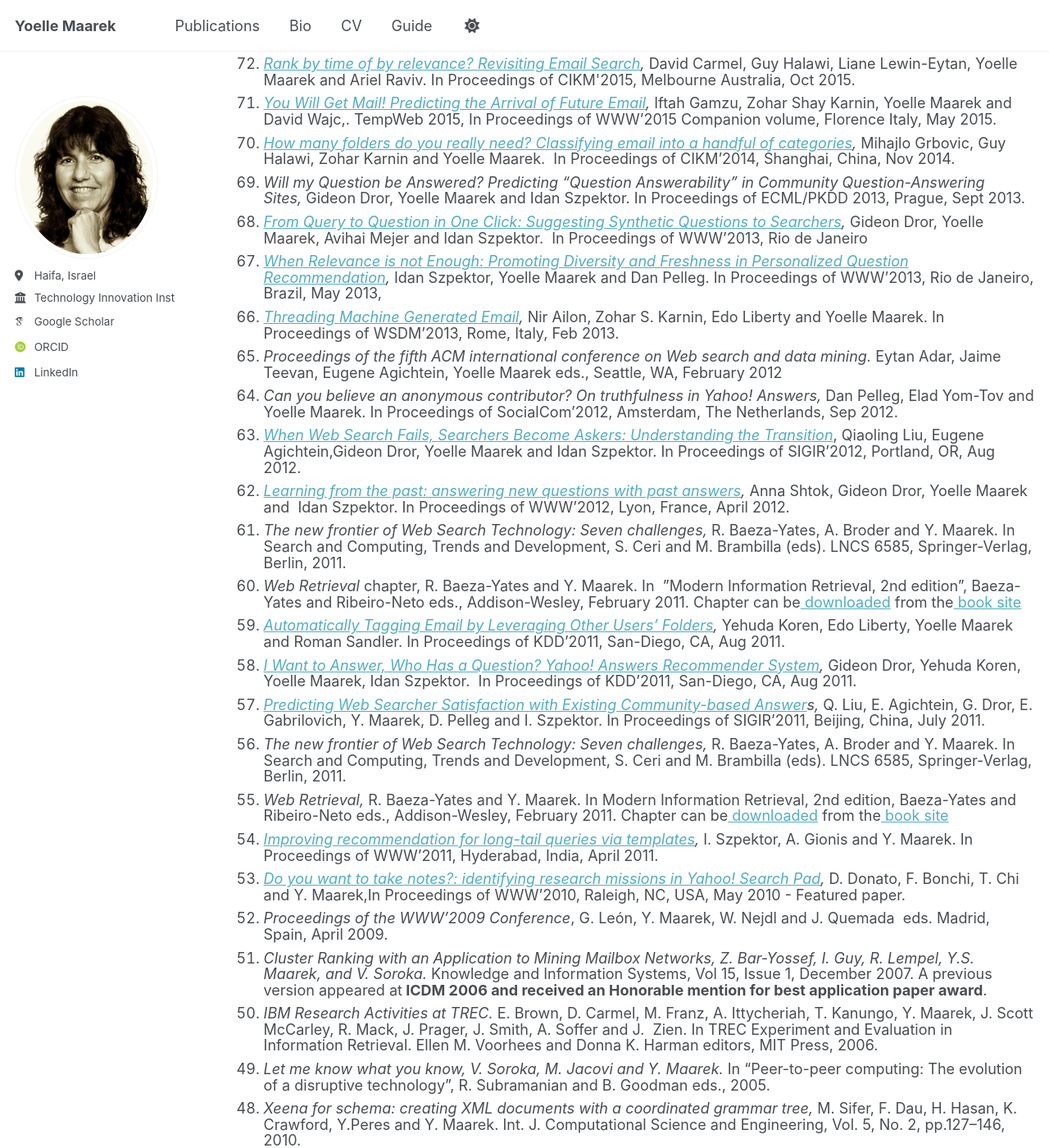
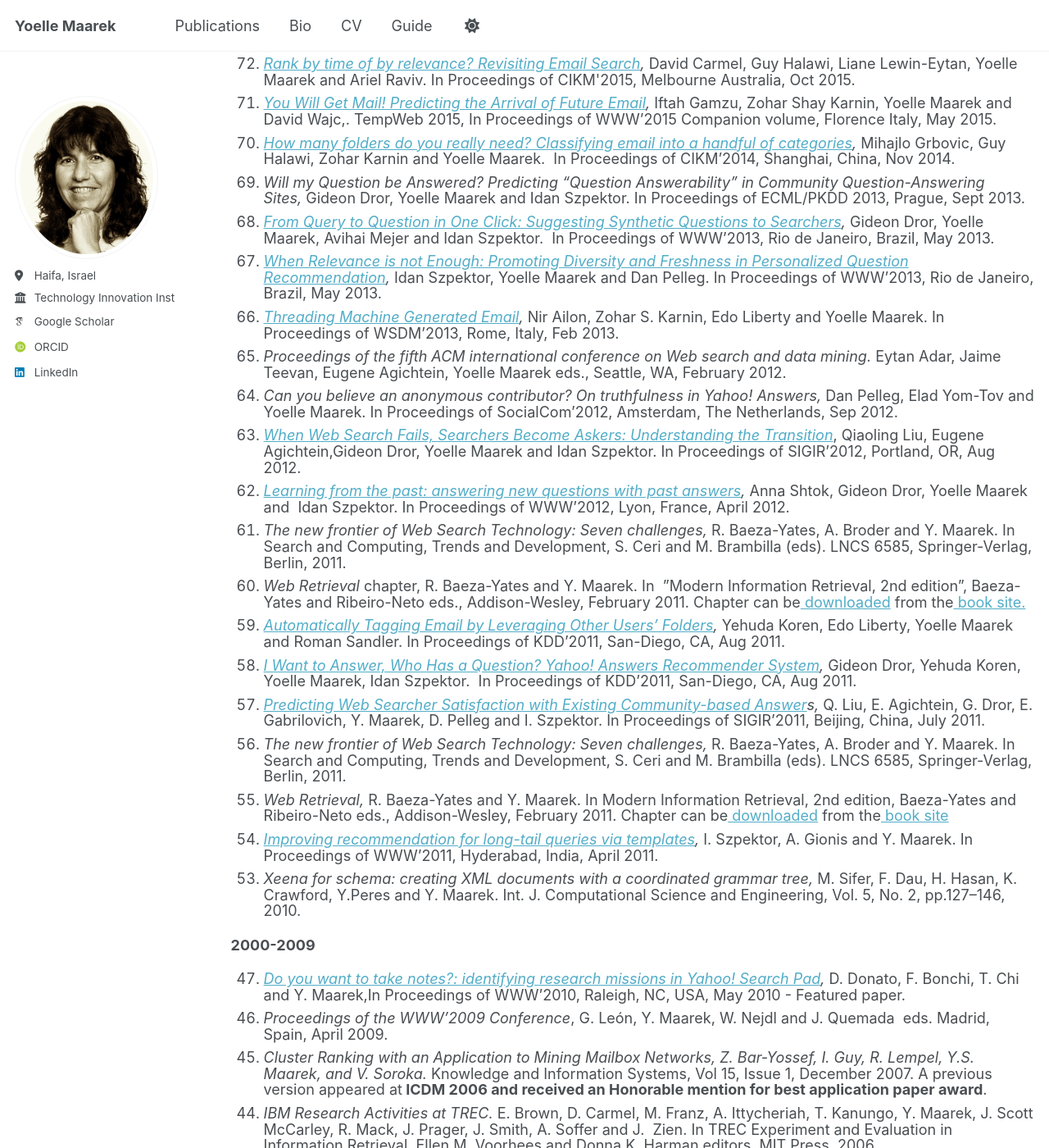
Before and after one commit to yoellemaarek/homepage, a Jekyll site: the page built from _pages/publications.html, in a window 1280 px wide and 1400 px high, scrolled down 1696 px. Shown: the whole window at 82% size. Built offline with Jekyll 4.4.1, drawn with Linux system fonts in a browser that asks for light colours; some web fonts are replaced.

Commit message:
reordering

```diff
--- a/_pages/publications.html
+++ b/_pages/publications.html
@@ -45,32 +45,32 @@
 <li class="li3"><em><a href="http://dl.acm.org/authorize?N24497">You Will Get Mail! Predicting the Arrival of Future Email</a>,&nbsp;</em>Iftah Gamzu, Zohar Shay Karnin, Yoelle Maarek and David Wajc,. TempWeb 2015, In Proceedings of&nbsp;WWW&rsquo;2015 Companion volume, Florence Italy, May 2015.</li>
 <li class="li3"><em><a href="http://dl.acm.org/authorize?N24498">How many folders do you really need? Classifying email into a handful of categories</a>,&nbsp;</em>Mihajlo Grbovic, Guy Halawi, Zohar Karnin and&nbsp;Yoelle Maarek.&nbsp;&nbsp;In Proceedings of&nbsp;CIKM&rsquo;2014, Shanghai, China, Nov 2014.&nbsp;</li>
 <li class="li3"><em>Will my Question be Answered? Predicting &ldquo;Question Answerability&rdquo; in Community Question-Answering Sites,&nbsp;</em>Gideon Dror, Yoelle Maarek and Idan Szpektor.&nbsp;In Proceedings of&nbsp;ECML/PKDD 2013, Prague, Sept 2013.</li>
-<li class="li3"><em><a href="http://dl.acm.org/authorize?N24499">From Query to Question in One Click: Suggesting Synthetic Questions to Searchers</a>,&nbsp;</em>Gideon Dror, Yoelle Maarek, Avihai Mejer and Idan Szpektor.&nbsp;&nbsp;In Proceedings of WWW&rsquo;2013, Rio de Janeiro</li>
-<li class="li3"><em><a href="http://dl.acm.org/authorize?N24490">When Relevance is not Enough: Promoting Diversity and Freshness in Personalized Question Recommendation</a>,&nbsp;</em>Idan Szpektor, Yoelle Maarek and Dan Pelleg. In Proceedings of WWW&rsquo;2013,&nbsp;Rio de Janeiro, Brazil, May 2013,</li>
+<li class="li3"><em><a href="http://dl.acm.org/authorize?N24499">From Query to Question in One Click: Suggesting Synthetic Questions to Searchers</a>,&nbsp;</em>Gideon Dror, Yoelle Maarek, Avihai Mejer and Idan Szpektor.&nbsp;&nbsp;In Proceedings of WWW&rsquo;2013, Rio de Janeiro, Brazil, May 2013.</li>
+<li class="li3"><em><a href="http://dl.acm.org/authorize?N24490">When Relevance is not Enough: Promoting Diversity and Freshness in Personalized Question Recommendation</a>,&nbsp;</em>Idan Szpektor, Yoelle Maarek and Dan Pelleg. In Proceedings of WWW&rsquo;2013,&nbsp;Rio de Janeiro, Brazil, May 2013.</li>
 <li class="li3"><em><a href="http://dl.acm.org/authorize?N24491">Threading Machine Generated Email</a>,&nbsp;</em>Nir Ailon, Zohar S. Karnin, Edo Liberty and Yoelle Maarek.&nbsp;In Proceedings of&nbsp;WSDM&rsquo;2013, Rome, Italy, Feb 2013.</li>
-<li class="li3"><em>Proceedings of the fifth ACM international conference on Web search and data mining</em><em>.</em>&nbsp;Eytan Adar, Jaime Teevan, Eugene Agichtein, Yoelle Maarek eds., Seattle, WA, February 2012</li>
+<li class="li3"><em>Proceedings of the fifth ACM international conference on Web search and data mining</em><em>.</em>&nbsp;Eytan Adar, Jaime Teevan, Eugene Agichtein, Yoelle Maarek eds., Seattle, WA, February 2012.</li>
 <li class="li3"><em>Can you believe an anonymous contributor? On truthfulness in Yahoo! Answers,&nbsp;</em>Dan Pelleg, Elad Yom-Tov and Yoelle Maarek. In Proceedings of&nbsp;SocialCom&rsquo;2012, Amsterdam, The Netherlands, Sep 2012.</li>
 <li class="li3"><em><a href="http://dl.acm.org/authorize?N24492">When Web Search Fails, Searchers Become Askers: Understanding the Transition</a></em>, Qiaoling Liu, Eugene Agichtein,Gideon Dror, Yoelle Maarek and Idan Szpektor.&nbsp;In Proceedings of SIGIR&rsquo;2012, Portland, OR, Aug 2012.&nbsp;</li>
 <li class="li3"><em><a href="http://dl.acm.org/authorize?N24408">Learning from the past: answering new questions with past answers</a>,&nbsp;</em>Anna Shtok, Gideon Dror, Yoelle Maarek and &nbsp;Idan Szpektor.&nbsp;In Proceedings of WWW&rsquo;2012, Lyon, France, April 2012.</li>
 <li class="li3"><em>The new frontier of Web Search Technology: Seven challenges,&nbsp;</em>R. Baeza-Yates, A. Broder and Y. Maarek.&nbsp;In Search and Computing, Trends and Development, S. Ceri and M. Brambilla (eds). LNCS 6585, Springer-Verlag, Berlin, 2011.</li>
-<li class="li3"><em>Web Retrieval</em>&nbsp;chapter, R. Baeza-Yates and Y. Maarek. In &nbsp;&rdquo;Modern Information Retrieval, 2nd edition&rdquo;, Baeza-Yates and Ribeiro-Neto eds., Addison-Wesley, February 2011. Chapter can be<a href="http://grupoweb.upf.es/WRG/mir2ed/pdf/chapter11.pdf">&nbsp;downloaded</a>&nbsp;from the<a href="http://mir2ed.org/">&nbsp;book site</a></li>
+<li class="li3"><em>Web Retrieval</em>&nbsp;chapter, R. Baeza-Yates and Y. Maarek. In &nbsp;&rdquo;Modern Information Retrieval, 2nd edition&rdquo;, Baeza-Yates and Ribeiro-Neto eds., Addison-Wesley, February 2011. Chapter can be<a href="http://grupoweb.upf.es/WRG/mir2ed/pdf/chapter11.pdf">&nbsp;downloaded</a>&nbsp;from the<a href="http://mir2ed.org/">&nbsp;book site.</a></li>
 <li class="li3"><em><a href="http://dl.acm.org/authorize?N24407">Automatically Tagging Email by Leveraging Other Users&rsquo; Folders</a>,&nbsp;</em>Yehuda Koren, Edo Liberty, Yoelle Maarek and Roman Sandler.&nbsp;In Proceedings of KDD&rsquo;2011, San-Diego, CA, Aug 2011.</li>
 <li class="li3"><em><a href="http://dl.acm.org/authorize?N24406">I Want to Answer, Who Has a Question? Yahoo! Answers Recommender System</a>,&nbsp;</em>Gideon Dror, Yehuda Koren, Yoelle Maarek, Idan Szpektor.&nbsp;&nbsp;In Proceedings of KDD&rsquo;2011, San-Diego, CA, Aug 2011.</li>
 <li class="li3"><em><a href="http://dl.acm.org/authorize?N24405">Predicting Web Searcher Satisfaction with Existing Community-based Answer</a>s,&nbsp;</em>Q. Liu, E. Agichtein, G. Dror, E. Gabrilovich, Y. Maarek, D. Pelleg and I. Szpektor.&nbsp;In Proceedings of SIGIR&rsquo;2011, Beijing, China, July 2011.</li>
 <li class="li3"><em>The new frontier of Web Search Technology: Seven challenges,&nbsp;</em>R. Baeza-Yates, A. Broder and Y. Maarek. In Search and Computing, Trends and Development, S. Ceri and M. Brambilla (eds). LNCS 6585, Springer-Verlag, Berlin, 2011.</li>
 <li class="li3"><em>Web Retrieval,&nbsp;</em>R. Baeza-Yates and Y. Maarek. In Modern Information Retrieval, 2nd edition, Baeza-Yates and Ribeiro-Neto eds., Addison-Wesley, February 2011. Chapter can be<a href="http://grupoweb.upf.es/WRG/mir2ed/pdf/chapter11.pdf"> downloaded</a> from the<a href="http://mir2ed.org/"> book site</a></li>
 <li class="li3"><em><a href="http://dl.acm.org/authorize?N24494">Improving recommendation for long-tail queries via templates</a>,&nbsp;</em>I. Szpektor, A. Gionis and Y. Maarek.&nbsp;In Proceedings of WWW&rsquo;2011, Hyderabad, India, April 2011.</li>
+<li class="li3"><em>Xeena for schema: creating XML documents with a coordinated grammar tree,&nbsp;</em>M. Sifer, F. Dau, H. Hasan, K. Crawford, Y.Peres and Y. Maarek.&nbsp;Int. J. Computational Science and Engineering, Vol. 5, No. 2, pp.127&ndash;146, 2010.</li>
+
+</ol>
+
+<strong>2000-2009</strong>
+<ol reversed class="ol1" style="line-height: 19.6000003814697px;" start="47">
 <li class="li3"><em><a href="http://dl.acm.org/authorize?N24493">Do you want to take notes?: identifying research missions in Yahoo! Search Pad</a>,&nbsp;</em>D. Donato, F. Bonchi, T. Chi and Y. Maarek,In Proceedings of WWW&rsquo;2010, Raleigh, NC, USA, May 2010 - Featured paper.</li>
 <li class="li3"><em>Proceedings of the WWW&rsquo;2009 Conference</em>, G. Le&oacute;n, Y. Maarek, W. Nejdl and J. Quemada &nbsp;eds. Madrid, Spain, April 2009.</li>
 <li class="li3"><em>Cluster Ranking with an Application to Mining Mailbox Networks,&nbsp;Z. Bar-Yossef, I. Guy, R. Lempel, Y.S. Maarek, and V. Soroka.&nbsp;</em>Knowledge and Information Systems, Vol 15, Issue 1, December 2007. A previous version appeared at<strong> ICDM 2006 and received an Honorable mention for best application paper award</strong>.</li>
 <li class="li3"><em>IBM Research Activities at TREC.&nbsp;</em>E. Brown, D. Carmel, M. Franz, A. Ittycheriah, T. Kanungo, Y. Maarek, J. Scott McCarley, R. Mack, J. Prager, J. Smith, A. Soffer and J. &nbsp;Zien. In TREC Experiment and Evaluation in Information Retrieval. Ellen M. Voorhees and Donna K. Harman editors, MIT Press, 2006.</li>
-<li class="li3"><em>Let me know what you know,&nbsp;V. Soroka, M. Jacovi and Y. Maarek.</em>&nbsp;In &ldquo;Peer-to-peer computing: The evolution of a disruptive technology&rdquo;, R. Subramanian and B. Goodman eds., 2005.</li>
-<li class="li3"><em>Xeena for schema: creating XML documents with a coordinated grammar tree,&nbsp;</em>M. Sifer, F. Dau, H. Hasan, K. Crawford, Y.Peres and Y. Maarek.&nbsp;Int. J. Computational Science and Engineering, Vol. 5, No. 2, pp.127&ndash;146, 2010.</li>
-</ol>
-
-<strong>2000-2009</strong>
-<ol reversed class="ol1" style="line-height: 19.6000003814697px;" start="47">
-<li class="li3"><em>Currents Trends in the Integration of Searching and Browsing,&nbsp;</em>A. Broder, Y. Maarek, K. Bharat, S. Dumais, S. Papa, J. Pedersen and P. Raghavan,&nbsp;<em>.</em>&nbsp;In Industry track at WWW&rsquo;2005, Chiba, Japan, May 2005.&nbsp;&nbsp;</li>
+<li class="li3"><em>Let me know what you know,&nbsp;V. Soroka, M. Jacovi and Y. Maarek.</em>&nbsp;In &ldquo;Peer-to-peer computing: The evolution of a disruptive technology&rdquo;, R. Subramanian and B. Goodman eds., 2005.</li><li class="li3"><em>Currents Trends in the Integration of Searching and Browsing,&nbsp;</em>A. Broder, Y. Maarek, K. Bharat, S. Dumais, S. Papa, J. Pedersen and P. Raghavan,&nbsp;<em>.</em>&nbsp;In Industry track at WWW&rsquo;2005, Chiba, Japan, May 2005.&nbsp;&nbsp;</li>
 <li class="li3"><em>Extending the XML Fragment Model to Support Querying over Annotated text,&nbsp;</em>A. Broder, Y.S. Maarek, Y. Mass and M. Mandelbrod. Third Edition of XML and IR Workshop, SIGIR 2004, &nbsp;Sheffield, UK, July 2004.&nbsp;</li>
 <li class="li3"><em>Using XML to Query XML,&nbsp;</em>A. Broder, Y. Maarek, M. Mandelbrod and Y. Mass. RIAO&rsquo;04, Avignon, France, April 2004.&nbsp;</li>
 <li class="li3"><em>Third Edition of the XML and IR Workshop/First Workshop on Integration of IR and DB,&nbsp;</em>R. Baeza-Yates, Y. S. Maarek, T. Roelleke and A.P. de Vries. In SIGIR Forum, Volume 38, Number 2, Dec 2004.</li>
```
